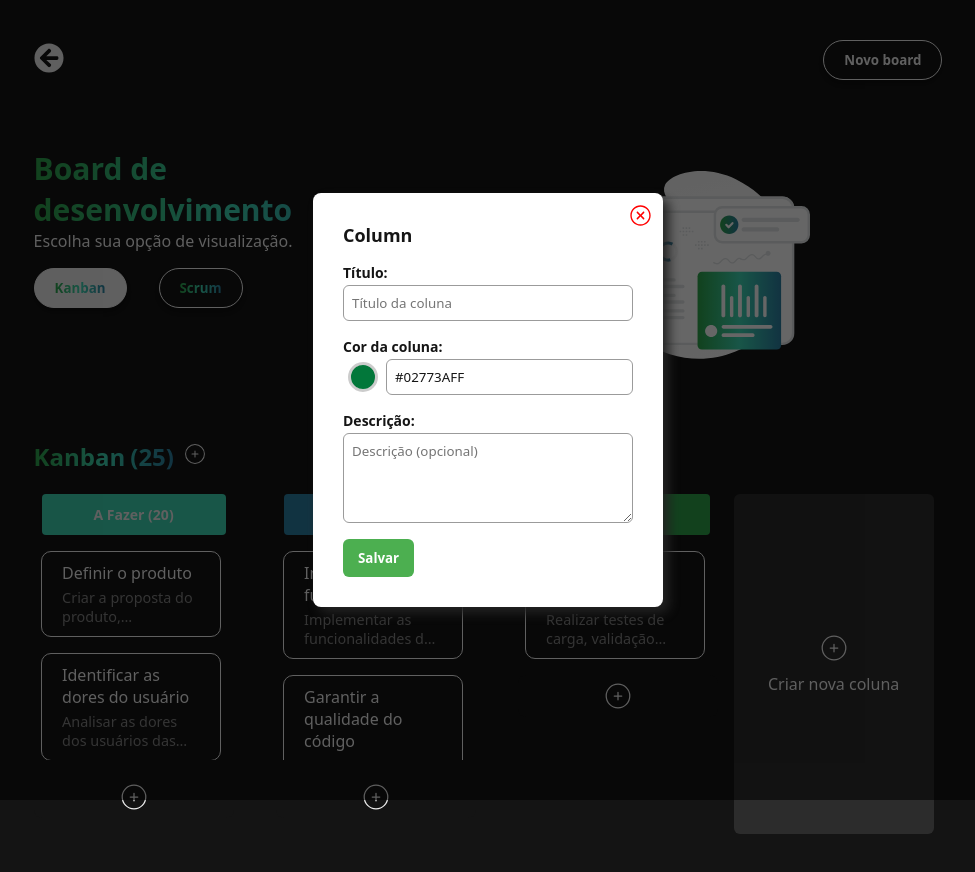
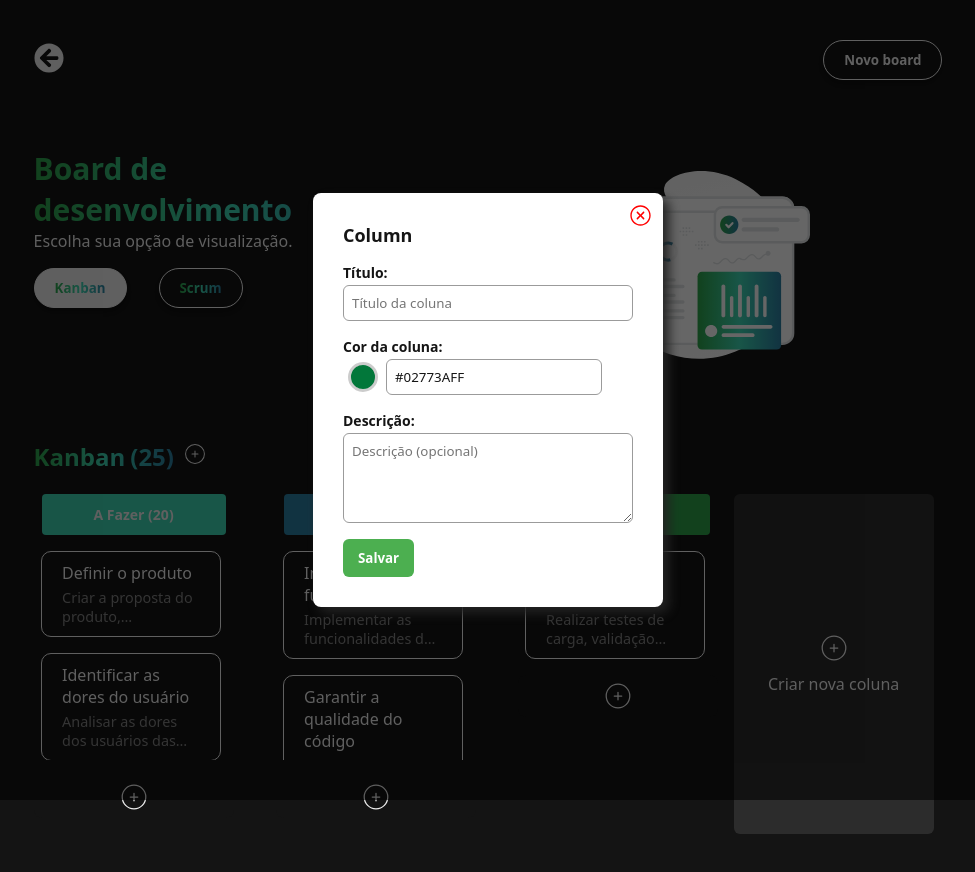
Before and after one commit to eliscmattosinho/Board-de-Desenvolvimento, a React (Create React App) app: page /Board-de-Desenvolvimento/boards in a window 1280 px wide. Both pictures are taken after a click on the element "Criar nova coluna". Shown: the top 872 px of the page, without its empty margins (152-1127 px from the left). Built offline with nearby package versions, Linux system fonts and the light colour scheme.

Commit message:
refactor: prettier

```diff
--- a/src/components/Card/CardTask.css
+++ b/src/components/Card/CardTask.css
@@ -72,7 +72,7 @@
 }
 
 .modal-close {
-    transition: transform .3s ease-in-out;
+    transition: transform 0.3s ease-in-out;
 }
 
 .modal-close:hover {
@@ -269,7 +269,8 @@ button[data-tooltip]:hover::before {
     flex-direction: column;
 }
 
-.card-edit, .card-view {
+.card-edit,
+.card-view {
     gap: 10px;
 }
 
@@ -279,7 +280,7 @@ button[data-tooltip]:hover::before {
 }
 
 .input {
-    width: 100%;
+    max-width: 100%;
     border: 1px solid #9b9b9b;
     border-radius: 6px;
     padding: 8px;
@@ -314,15 +315,18 @@ button[data-tooltip]:hover::before {
     transform: translateX(100%);
     opacity: 0;
 }
+
 .slide-enter-active {
     transform: translateX(0);
     opacity: 1;
     transition: transform 0.4s ease, opacity 0.4s ease;
 }
+
 .slide-exit {
     transform: translateX(0);
     opacity: 1;
 }
+
 .slide-exit-active {
     transform: translateX(-100%);
     opacity: 0;
@@ -335,7 +339,7 @@ button[data-tooltip]:hover::before {
     border-radius: 6px;
     background-color: #efefef;
     margin-top: 4px;
-  box-shadow: 0 2px 6px rgba(0,0,0,0.2);
+    box-shadow: 0 2px 6px rgba(0, 0, 0, 0.2);
     max-height: 200px;
     overflow-y: auto;
     font-size: 14px;
--- a/src/pages/Building.css
+++ b/src/pages/Building.css
@@ -71,10 +71,6 @@ h2 {
     transition: transform 0.3s ease-in-out;
 }
 
-button:hover {
-    transform: scale(1.1);
-}
-
 #sub-link {
     font-size: 14px;
     text-decoration: underline;
```
Lines whose indentation alone changed are shown as unchanged.
